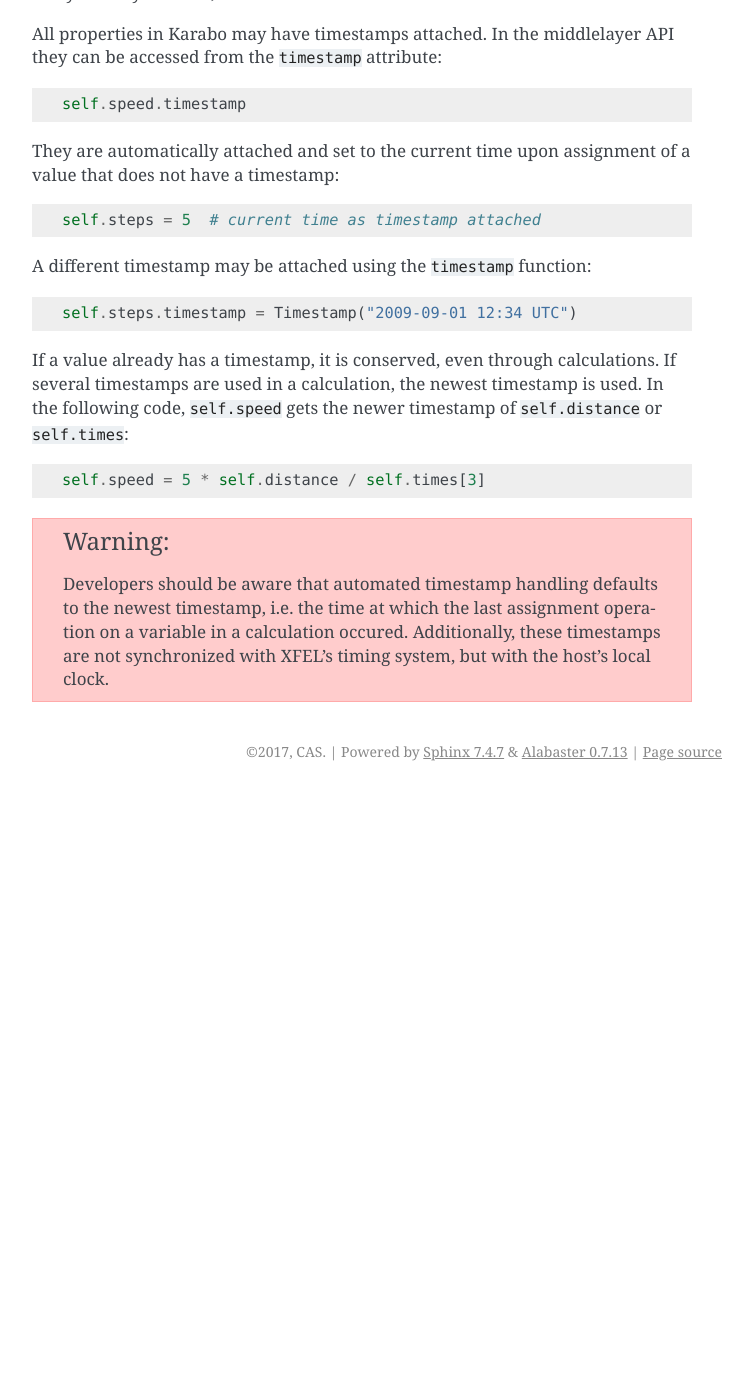
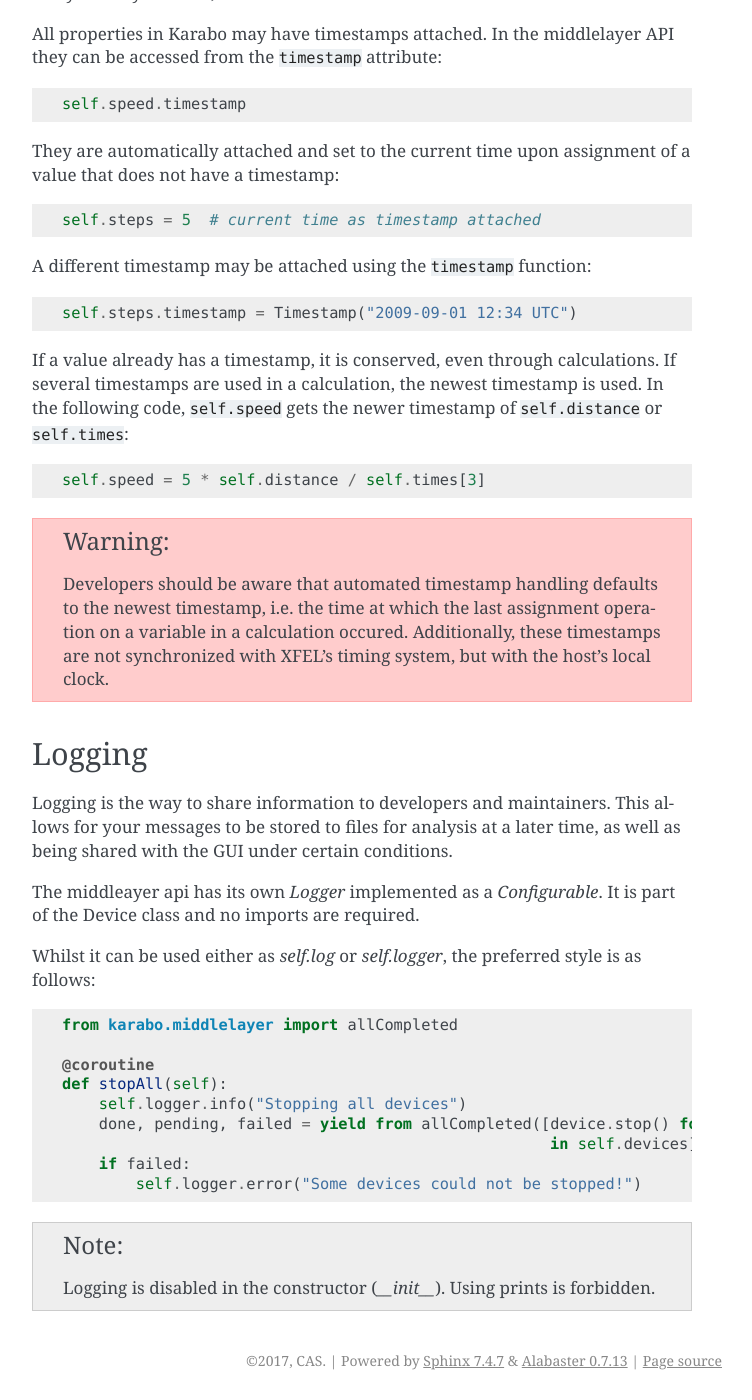
Before and after one commit to European-XFEL/howToMiddlelayer, a Sphinx documentation site: the page built from source/chap1/basic_device.rst, in a window 1280 px wide and 1400 px high, scrolled down 3287 px. Shown: the whole window, without its empty margins (388-1140 px from the left). Built offline with Sphinx 7.4.7, drawn with Linux system fonts in a browser that asks for light colours; before the commit the page ends 4078 px from its top, so only the background shows below that.

Commit message:
Add doc on logging

```diff
--- a/source/chap1/basic_device.rst
+++ b/source/chap1/basic_device.rst
@@ -152,3 +152,31 @@ the newer timestamp of ``self.distance`` or ``self.times``::
     newest timestamp, i.e. the time at which the last assignment operation
     on a variable in a calculation occured. Additionally, these timestamps are
     not synchronized with XFEL's timing system, but with the host's local clock.
+
+Logging
++++++++
+
+Logging is the way to share information to developers and maintainers.
+This allows for your messages to be stored to files for analysis at a later time,
+as well as being shared with the GUI under certain conditions.
+
+The middleayer api has its own `Logger` implemented as a `Configurable`.
+It is part of the Device class and no imports are required.
+
+Whilst it can be used either as `self.log` or `self.logger`, the preferred
+style is as follows::
+
+    from karabo.middlelayer import allCompleted
+
+    @coroutine
+    def stopAll(self):
+        self.logger.info("Stopping all devices")
+        done, pending, failed = yield from allCompleted([device.stop() for device
+                                                         in self.devices])
+        if failed:
+            self.logger.error("Some devices could not be stopped!")
+
+.. note::
+
+    Logging is disabled in the constructor (`__init__`).
+    Using prints is forbidden.
```
